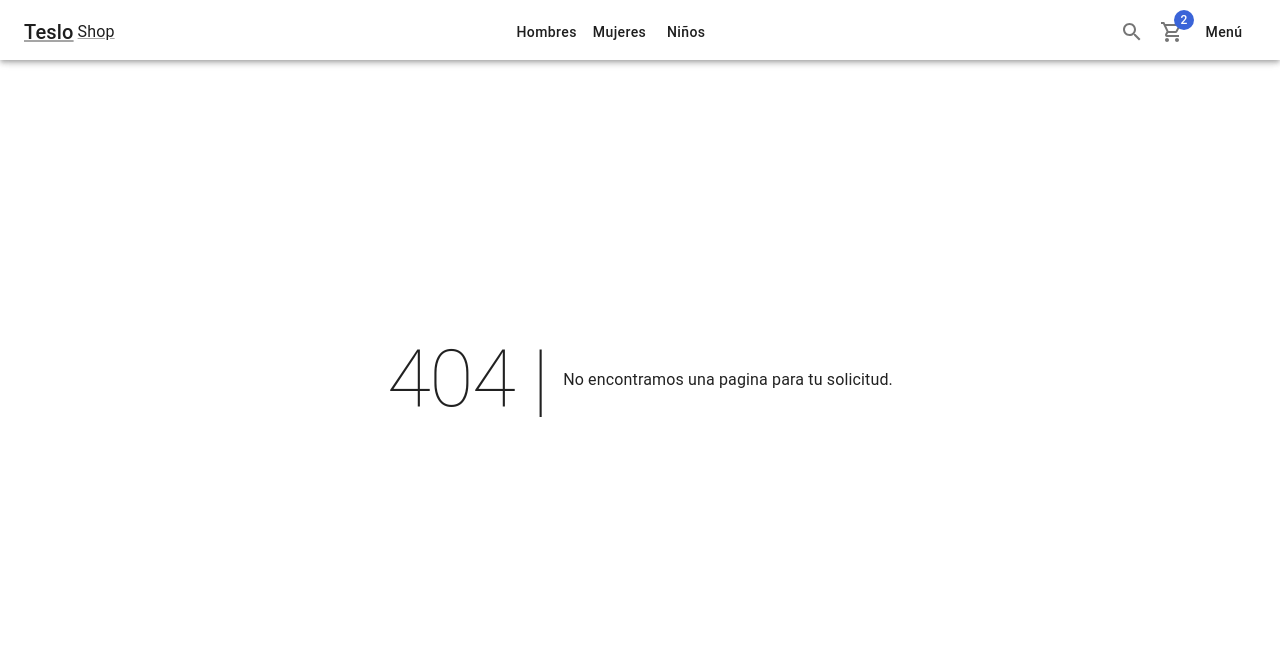
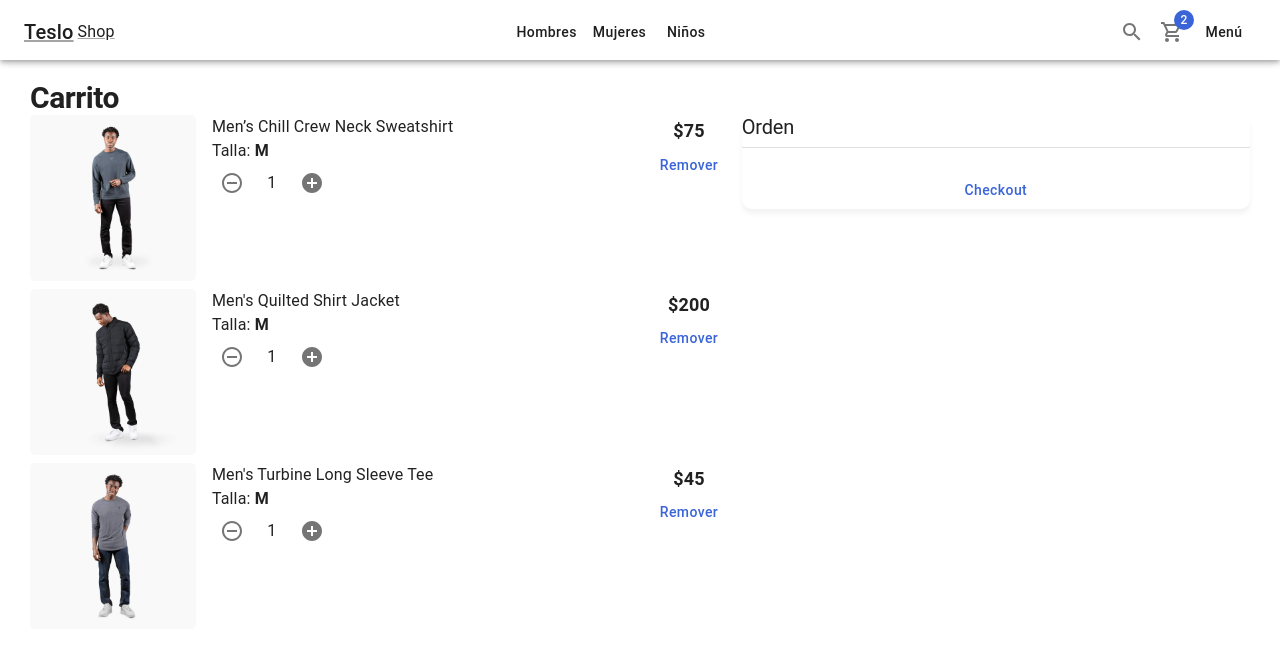
Before and after one commit to erc83/teslo-shop-nextjs, a Next.js app: page /cart in a window 1280 px wide. Before the commit this address had no page. Shown: the top 658 px of the page. Built offline with nearby package versions, Linux system fonts and the light colour scheme.

Commit message:
show item on pageCard

```diff
--- /dev/null
+++ b/app/cart/page.tsx
@@ -0,0 +1,37 @@
+'use client'
+import { Box, Button, Card, Divider, Grid, Typography } from "@mui/material"
+import { ShopLayout } from "../components/layouts"
+import { CartList } from "../components/cart"
+
+const CartPage = () => {
+  return (
+    <ShopLayout title='Carrito - 3' pageDescription={'Carrito de compras de la tienda'} >
+        <Typography variant='h1' component='h1'>Carrito</Typography>
+
+        <Grid container>
+          <Grid item xs={12} sm={7}>
+            {/* CartList   basado en los productos contruirlo, puede ser que lo leamos del localstorage o de una cookie */}
+            <CartList />
+          </Grid>
+          <Grid item xs={12} sm={5}>
+            <Card className='summary-card'>
+              <Typography variant='h2'>Orden</Typography>
+              <Divider sx={{ my: 1 }}  />
+                {/* Orden Summary */}
+
+              <Box sx={{ mt:3 }}>
+                <Button color="secondary" className='circular-btn' fullWidth>
+                  Checkout
+                </Button>
+              </Box>
+
+            </Card>
+          </Grid>
+
+        </Grid>
+
+    </ShopLayout>
+  )
+}
+
+export default CartPage
--- /dev/null
+++ b/app/components/cart/CartList.tsx
@@ -0,0 +1,64 @@
+import { Box, Button, CardActionArea, CardMedia, Grid, Link, Typography } from "@mui/material"
+
+import { initialData } from "@/database/products"
+import NextLink from "next/link"
+import { ItemCounter } from "../ui"
+
+
+// creando el arreglo
+const productInCart = [
+    initialData.products[0],
+    initialData.products[1],
+    initialData.products[3],
+]
+
+// en el producto necesitamos imagen el valor el total y otras informaciones
+export const CartList = () => {
+
+  return (
+    <>
+        {
+            productInCart.map( product => (
+                <Grid container  spacing={2} sx={{ mb:1 }} key={ product.slug}>
+                    <Grid item xs={3}>
+                        {/* Todo: llevar a la pagina del producto */}
+                        <NextLink href="/product/slug" passHref legacyBehavior>
+                            <Link>
+                                <CardActionArea>
+                                    <CardMedia
+                                        image={`products/${ product.images[0]}`}
+                                        component='img'
+                                        sx={{ borderRadius: '5px '}}
+                                    />
+                                </CardActionArea>
+                            </Link>
+                        </NextLink>
+                    </Grid>
+                    <Grid item xs={7}>
+                        <Box display='flex' flexDirection='column'>
+                            <Typography variant='body1'>{ product.title }</Typography>
+                            <Typography variant='body1'>Talla: <strong>M</strong></Typography>
+
+                            {/* Conditional, cuando el cliente no tenga que editar */}
+
+                            <ItemCounter />
+
+                        </Box>
+                    </Grid>
+                    <Grid item xs={2} display={"flex"} alignItems={"center"} flexDirection={'column'} >
+                        <Typography variant="subtitle1">{ `$${ product.price }`}</Typography>
+
+                        {/* Condicion si es editable */}
+                        <Button
+                            variant="text"
+                            color="secondary"
+                        >
+                            Remover
+                        </Button>
+                    </Grid>
+                </Grid>
+            ))
+        }
+    </>
+  )
+}
--- /dev/null
+++ b/app/components/cart/index.ts
@@ -0,0 +1 @@
+export * from './CartList'
```
